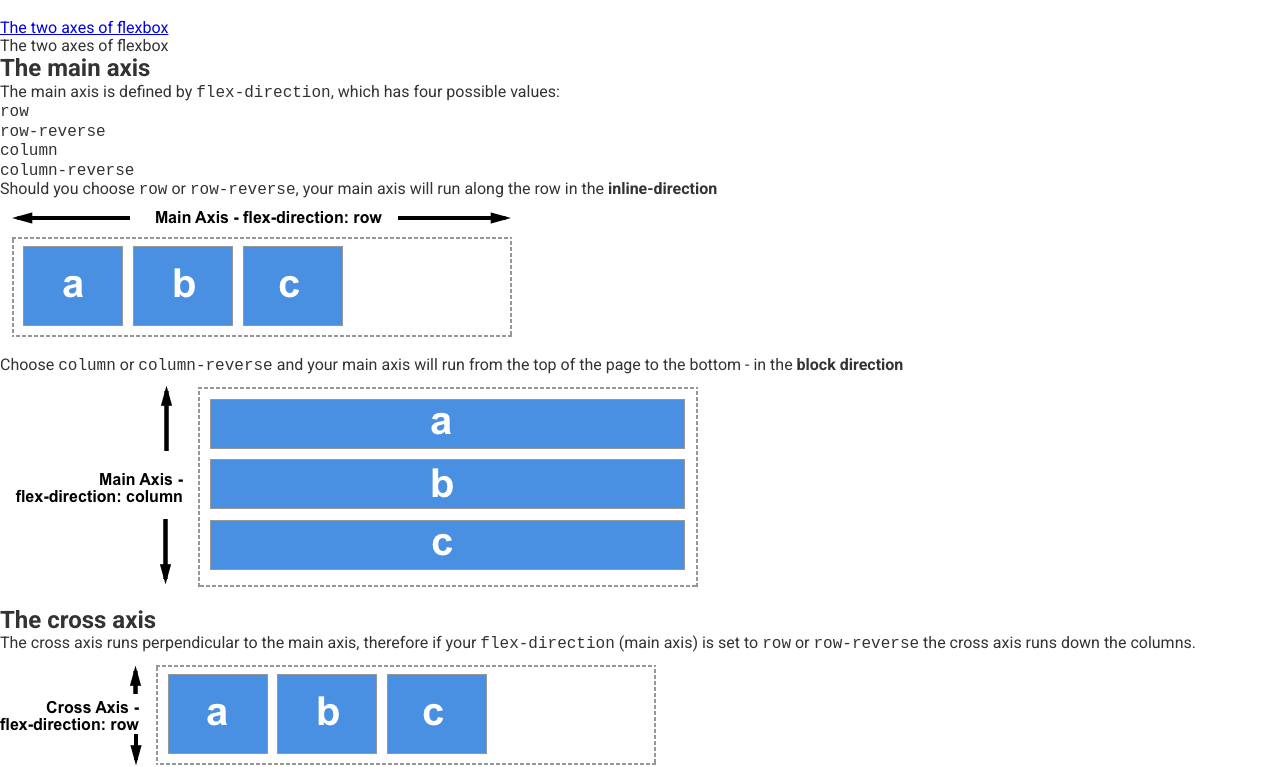
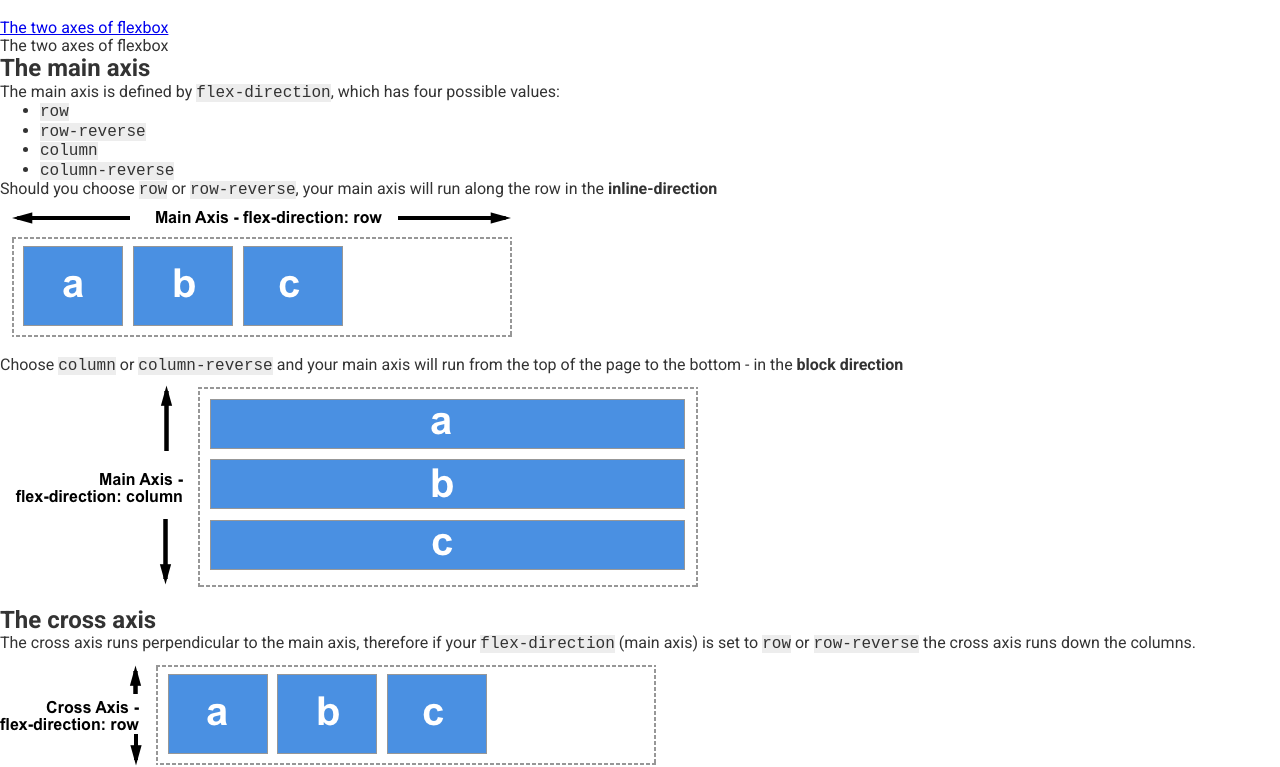
Before and after one commit to guselsky/fcc-documentation-page, a website: page app/index.html in a window 1280 px wide. Shown: the part 61-828 px from the top of the page. Drawn offline with Linux system fonts and the light colour scheme; some packages are replaced by stand-ins of ours; a script that the page names is missing.

Commit message:
feat(main): style list and code

```diff
--- a/app/assets/styles/base/_global.scss
+++ b/app/assets/styles/base/_global.scss
@@ -15,3 +15,11 @@ img {
 	max-width: 100%;
 	height: auto;
 }
+
+ul {
+	padding-left: 40px;
+}
+
+code {
+	background-color: rgba(220,220,220,.5);
+}
--- a/app/assets/styles/style.scss
+++ b/app/assets/styles/style.scss
@@ -2,3 +2,5 @@
 @import 'base/mixins';
 @import 'base/variables';
 @import 'base/global';
+
+@import 'modules/layout';
```
Also changed, not shown: app/assets/styles/modules/_layout.scss (added), app/temp/styles/style.css.
